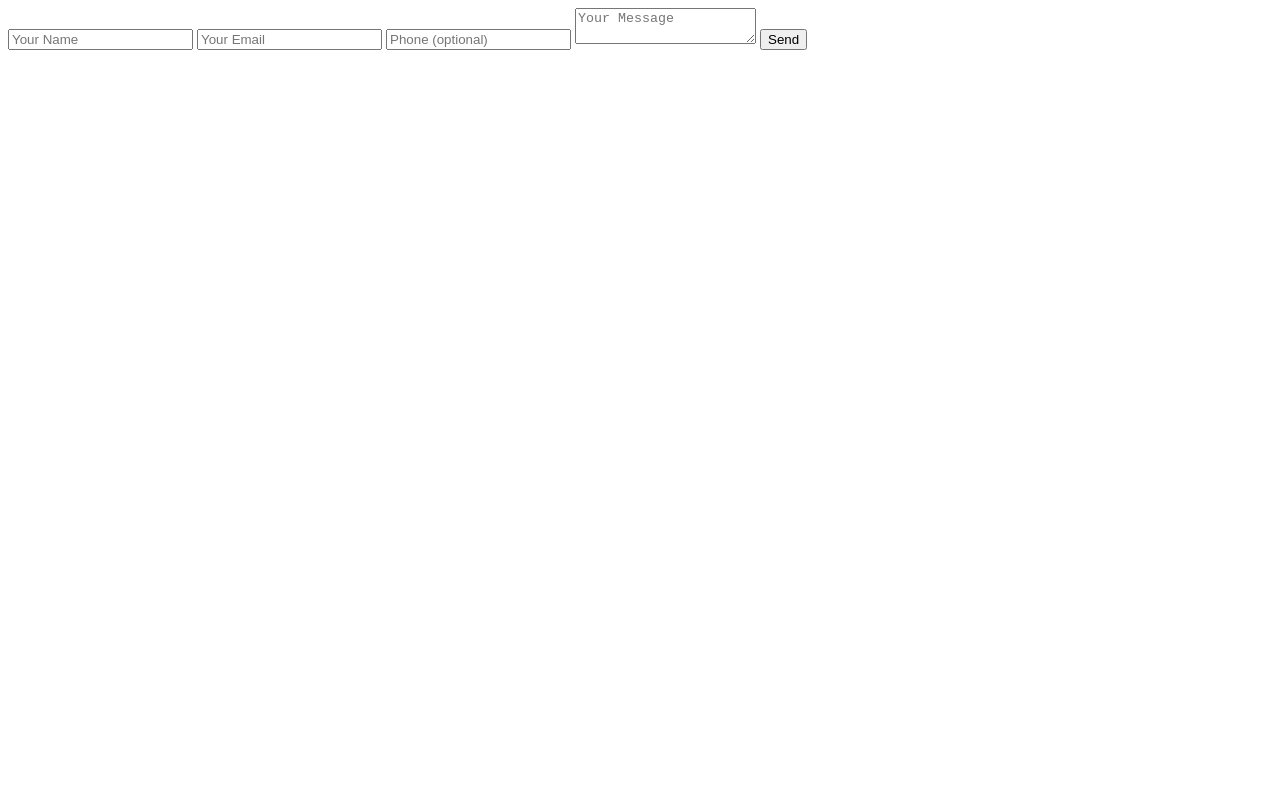
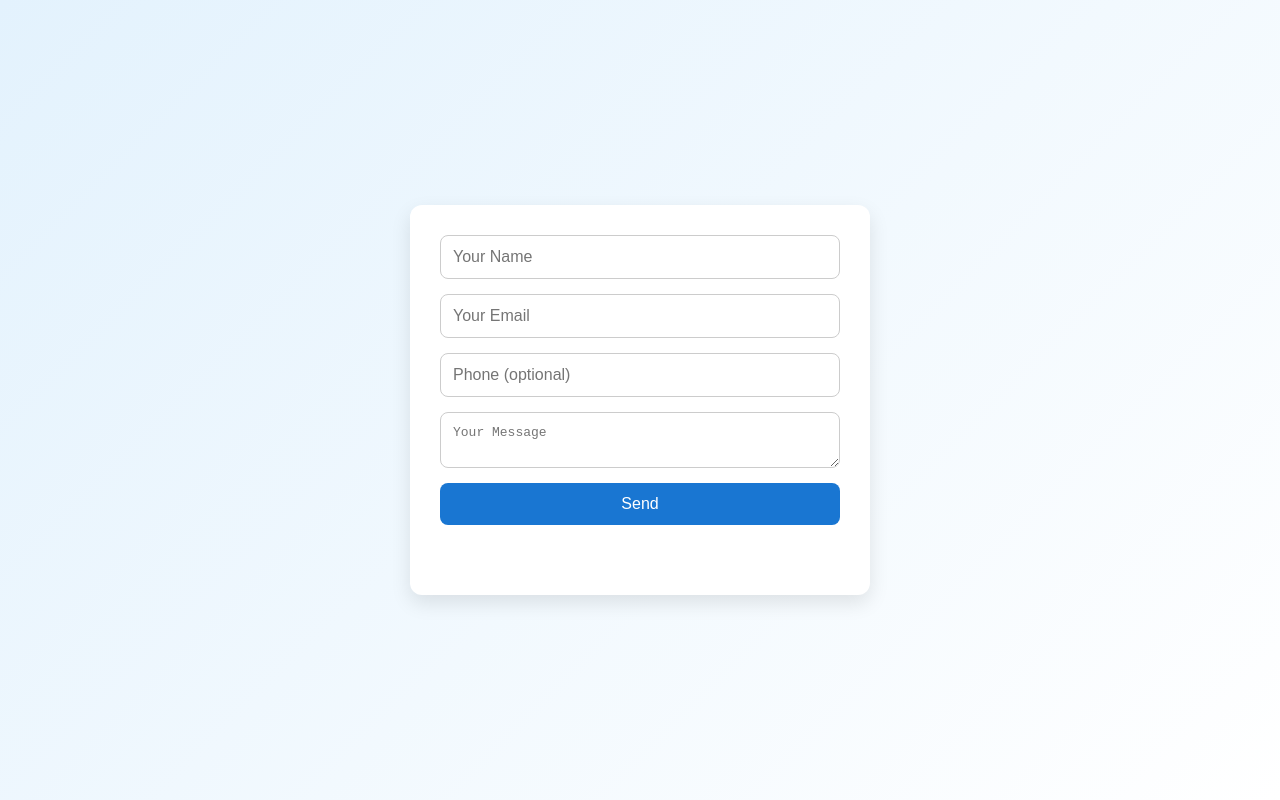
Before and after one commit to keerthantries/teams-email, a website: page public/index.html in a window 1280 px wide. Drawn offline with Linux system fonts and the light colour scheme.

Commit message:
company mail template added

```diff
--- a/public/index.html
+++ b/public/index.html
@@ -4,6 +4,73 @@
   <meta charset="UTF-8" />
   <meta name="viewport" content="width=device-width, initial-scale=1.0"/>
   <title>Contact Us</title>
+  <style>
+    body {
+      margin: 0;
+      padding: 0;
+      font-family: 'Segoe UI', sans-serif;
+      background: linear-gradient(135deg, #e3f2fd, #ffffff);
+      display: flex;
+      justify-content: center;
+      align-items: center;
+      min-height: 100vh;
+    }
+
+    form {
+      background: #ffffff;
+      padding: 30px;
+      border-radius: 12px;
+      box-shadow: 0 8px 20px rgba(0,0,0,0.1);
+      max-width: 400px;
+      width: 100%;
+      display: flex;
+      flex-direction: column;
+      gap: 15px;
+    }
+
+    input, textarea {
+      padding: 12px;
+      border: 1px solid #ccc;
+      border-radius: 8px;
+      font-size: 1em;
+      resize: vertical;
+    }
+
+    input:focus, textarea:focus {
+      outline: none;
+      border-color: #1976d2;
+      box-shadow: 0 0 0 2px rgba(25, 118, 210, 0.2);
+    }
+
+    button {
+      background: #1976d2;
+      color: white;
+      border: none;
+      padding: 12px;
+      border-radius: 8px;
+      font-size: 1em;
+      cursor: pointer;
+      transition: background 0.3s ease;
+    }
+
+    button:hover {
+      background: #1565c0;
+    }
+
+    #result {
+      font-size: 0.95em;
+      text-align: center;
+      margin-top: 10px;
+    }
+
+    #result.success {
+      color: #2e7d32;
+    }
+
+    #result.error {
+      color: #d32f2f;
+    }
+  </style>
 </head>
 <body>
   <form id="form">
```
